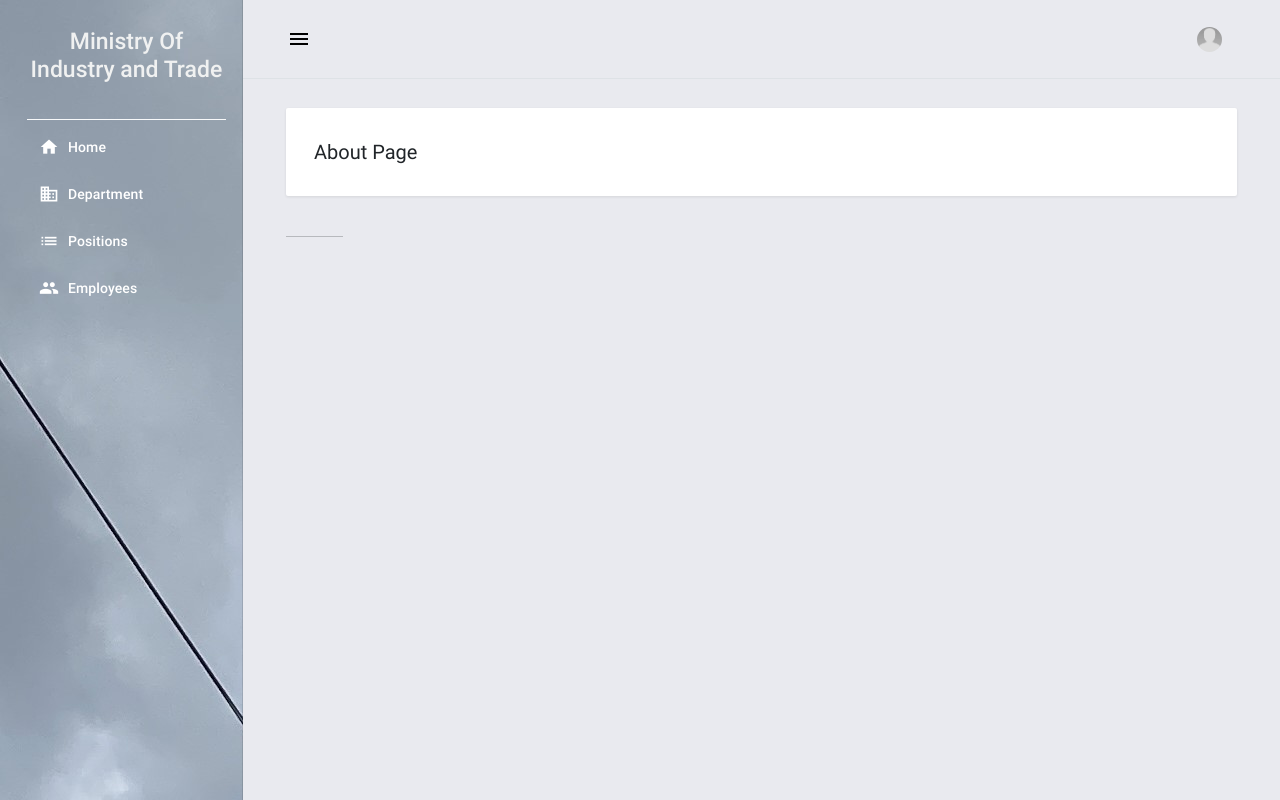
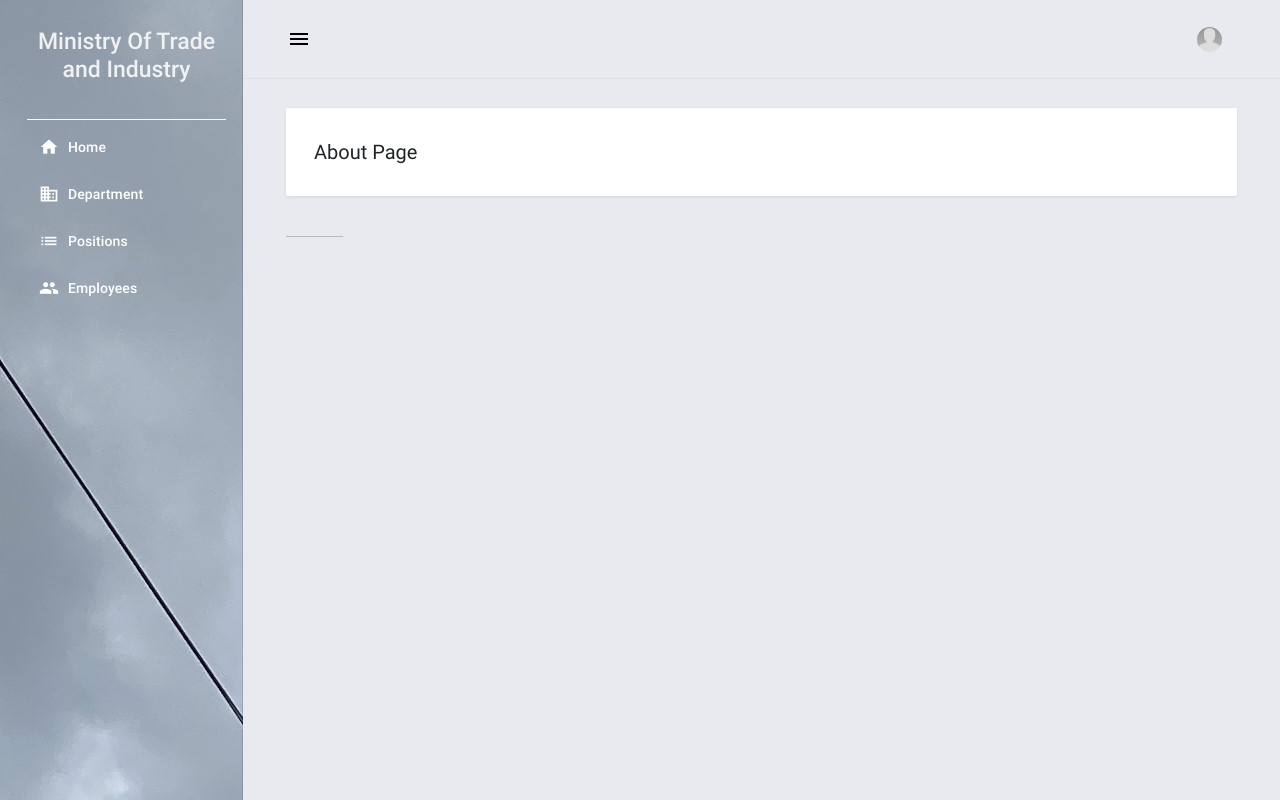
Before and after one commit to asherziba/Ministry-of-trade, a Django app: page /about in a window 1280 px wide. Run offline with Django 3.2, Linux system fonts and the light colour scheme; some libraries are stand-ins or nearby versions.

Commit message:
Update navigation.html

```diff
--- a/employee_information/templates/employee_information/navigation.html
+++ b/employee_information/templates/employee_information/navigation.html
@@ -3,7 +3,7 @@
 <aside class="mdc-drawer mdc-drawer--dismissible mdc-drawer--open">
     <div class="mdc-drawer__header border-bottom border-light">
         <a href="{% url 'home-page' %}" class="brand-logo">
-            <h3 class="text-center text-light">Ministry Of Industry and Trade</h3>
+            <h3 class="text-center text-light">Ministry Of Trade and Industry</h3>
         </a>
     </div>
     <div class="mdc-drawer__content">
```
